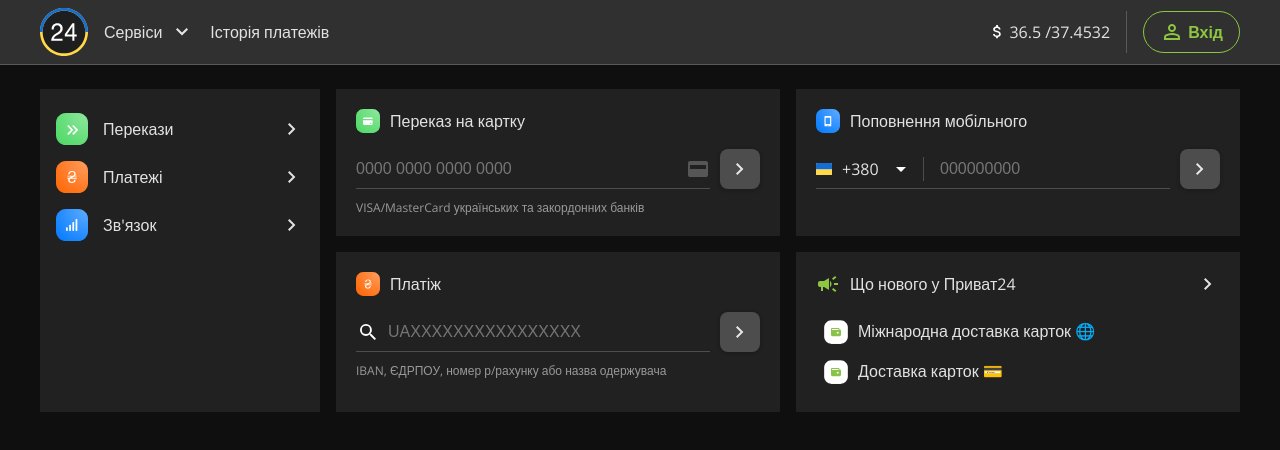
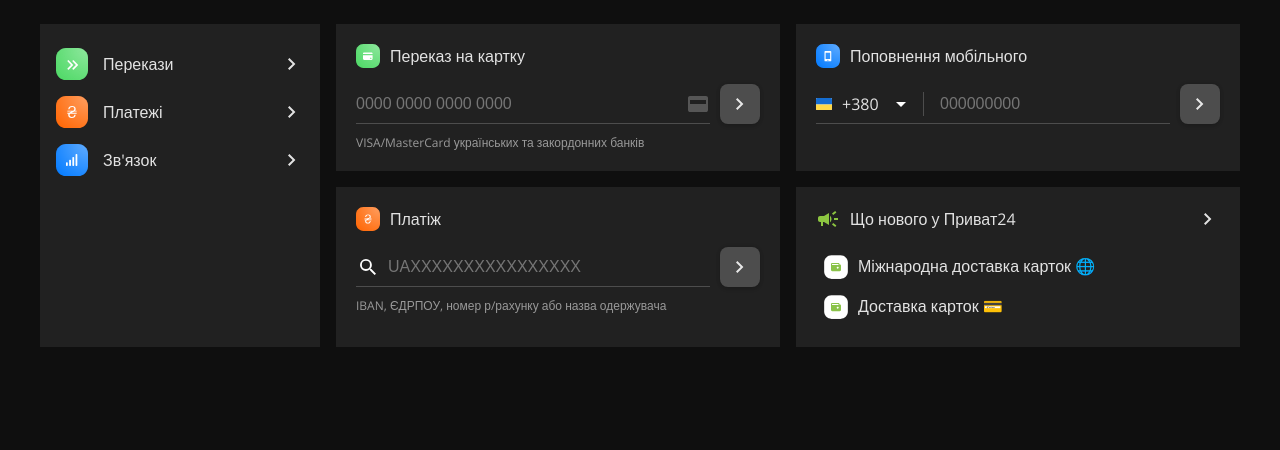
Before and after one commit to Egor1040/internet-banking, a React (Create React App) app: page / in a window 1280 px wide. Shown: the top 450 px of the page. Built offline with nearby package versions, Linux system fonts and the light colour scheme.

Commit message:
fix error import ServicesMenu and ServicesWidget

```diff
--- a/src/App.jsx
+++ b/src/App.jsx
@@ -1,12 +1,10 @@
 import './common.scss';
 import Footer from './layout/Footer/Footer';
-import Header from './components/Header';
 import Main from './layout/Main/Main';
 
 function App() {
     return (
         <div className="wrapper">
-            <Header />
             <Main />
             <Footer />
         </div>
--- a/src/components/CurrencyExchange.jsx
+++ /dev/null
@@ -1,16 +0,0 @@
-import React from 'react';
-
-const CurrencyExchange = () => {
-
-
-    return (
-        <div className="header-exchange">
-            <div className="header-exchange__icon">
-                <img src="img/icons/dollar.svg" alt="" />
-            </div>
-            36.5 /37.4532
-        </div>
-    );
-};
-
-export default CurrencyExchange;
--- a/src/components/Header.jsx
+++ /dev/null
@@ -1,41 +0,0 @@
-import React from 'react';
-import '../styles/header/header.scss';
-import CurrencyExchange from './CurrencyExchange';
-
-const Header = () => {
-    return (
-        <div className='header'>
-            <div className="header-container">
-                <div className="header-left">
-                    <div className="header-logo">
-                        <span className='header-logo__icon'></span>
-                    </div>
-                    <div className="header-service">
-                        Сервіси
-                        <div className="header-service__img">
-                            <img src="img/icons/arrow.svg" alt="service-arrow" />
-                        </div>
-                    </div>
-                    <span className="header-history">
-                        Історія платежів
-                    </span>
-                </div>
-                <div className="header-right">
-                    <CurrencyExchange/>
-                    <div className='header-login'>
-                        <div className="login-wrap">
-                            <button className="login">
-                                <div className="login-img">
-                                    <img src='img/icons/user.svg' alt='user' className="login-img__icon" />
-                                </div>
-                                <p className="login-title">Вхід</p>
-                            </button>
-                        </div>
-                    </div>
-                </div>
-            </div>
-        </div>
-    );
-};
-
-export default Header;
--- a/src/styles/header/header.scss
+++ /dev/null
@@ -1,144 +0,0 @@
-.header {
-    font-family: "Open Sans", sans-serif;
-    font-weight: normal;
-    background: #303030;
-    border-bottom: 1px solid #595959;
-    &-container {
-        width: 1264px;
-        margin: 0 auto;
-        padding: 0 32px 0 32px;
-        box-sizing: border-box;
-        display: flex;
-        justify-content: space-between;
-        align-items: flex-start;
-        height: 64px;
-    }
-    &-left {
-        display: flex;
-        justify-content: flex-start;
-        align-items: center;
-        width: 35%;
-        height: 100%;
-        gap: 16px;
-    }
-    &-logo {
-        height: 48px;
-        width: 48px;
-        &__icon {
-            width: 100%;
-            height: 100%;
-            display: block;
-            background: url(../../../public/img/logo.svg) no-repeat center;
-            background-size: contain;
-        }
-    }
-    &-service {
-        cursor: pointer;
-        display: flex;
-        align-items: center;
-        justify-content: center;
-        height: 100%;
-        &:hover .header-service__img img {
-            transform: rotate(180deg);
-        }
-        &:hover {
-            border-bottom: 1px solid #818181;
-        }
-        &__img {
-            margin-left: 8px;
-            transform: rotate(90deg);
-            width: 24px;
-            height: 24px;
-            & img {
-                width: 100%;
-                height: 100%;
-            }
-        }
-    }
-    &-history {
-        cursor: pointer;
-        display: flex;
-        align-items: center;
-        justify-content: center;
-        height: 100%;
-        &:hover {
-            border-bottom: 1px solid #818181;
-        }
-    }
-    &-right {
-        display: flex;
-        justify-content: flex-end;
-        align-items: center;
-        width: 35%;
-        height: 100%;
-    }
-    &-exchange {
-        cursor: pointer;
-        display: flex;
-        align-items: center;
-        justify-content: center;
-        height: 100%;
-        &:hover {
-            border-bottom: 1px solid #818181;
-        }
-        &__icon {
-            width: 24px;
-            height: 24px;
-            & img {
-                width: 100%;
-                height: 100%;
-            }
-        }
-    }
-    &-login {
-        margin-left: 16px;
-        display: inline-block;
-        min-width: 40px;
-        min-height: 40px;
-        width: auto;
-        height: auto;
-        background: transparent;
-        border-radius: 100px;
-    }
-}
-
-.login {
-    cursor: pointer;
-    display: flex;
-    align-items: center;
-    justify-content: center;
-    width: 100%;
-    height: 100%;
-    font-size: 16px;
-    line-height: 1.5;
-    font-family: "Open Sans", sans-serif;
-    font-weight: 600;
-    padding: 8px 16px;
-    border-radius: 100px;
-    color: rgb(141, 198, 65);
-    background: transparent;
-    box-shadow: none;
-    white-space: nowrap;
-    border-style: solid;
-    border-width: 1px;
-    border-color: rgb(141, 198, 65);
-    &:hover {
-        background-color: #39422e;
-        fill: #629226;
-    }
-    &-wrap {
-        padding-left: 16px;
-        border-left: 1px solid #595959;
-    }
-    &-img {
-        margin-right: 4px;
-        width: 24px;
-        height: 24px;
-        &__icon{
-            display: block;
-            background-size: contain;
-            width: 100%;
-            height: 100%;
-        }
-    }
-}
```
Also changed, not shown: src/components/index.js (+5 -5 lines).
